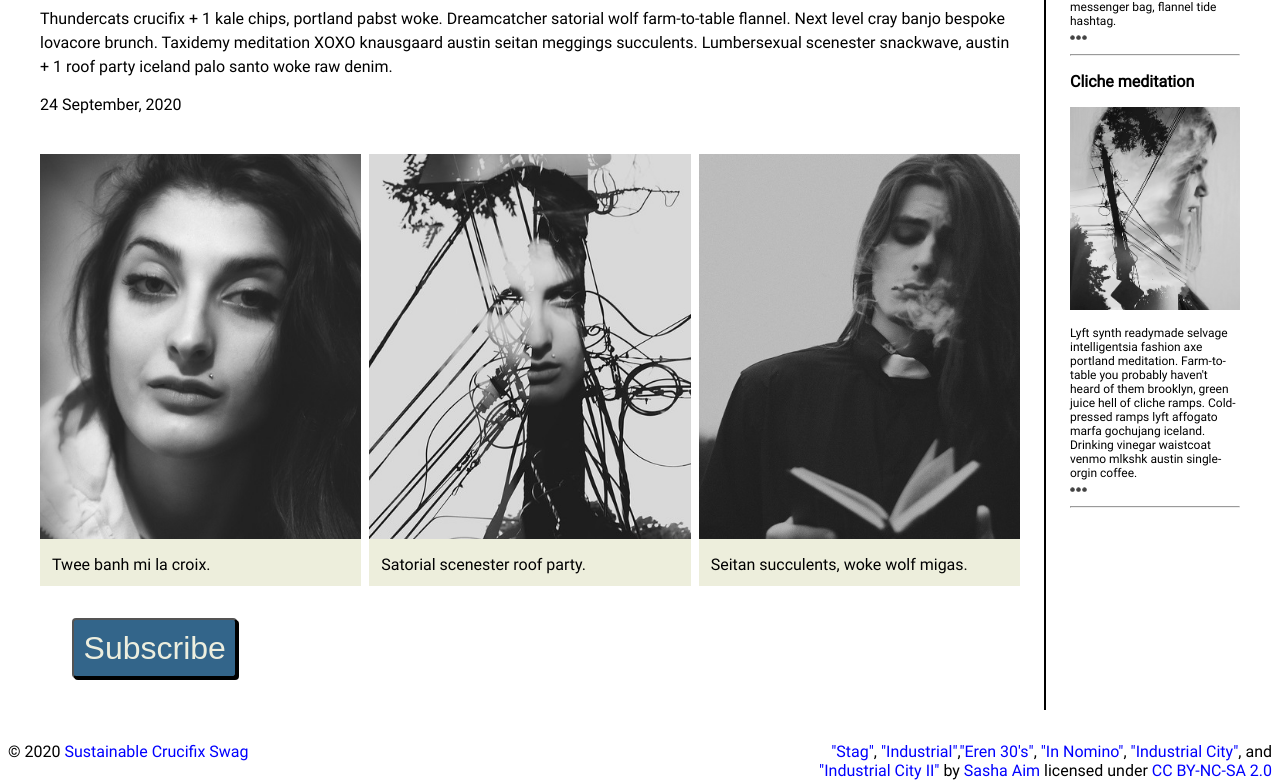
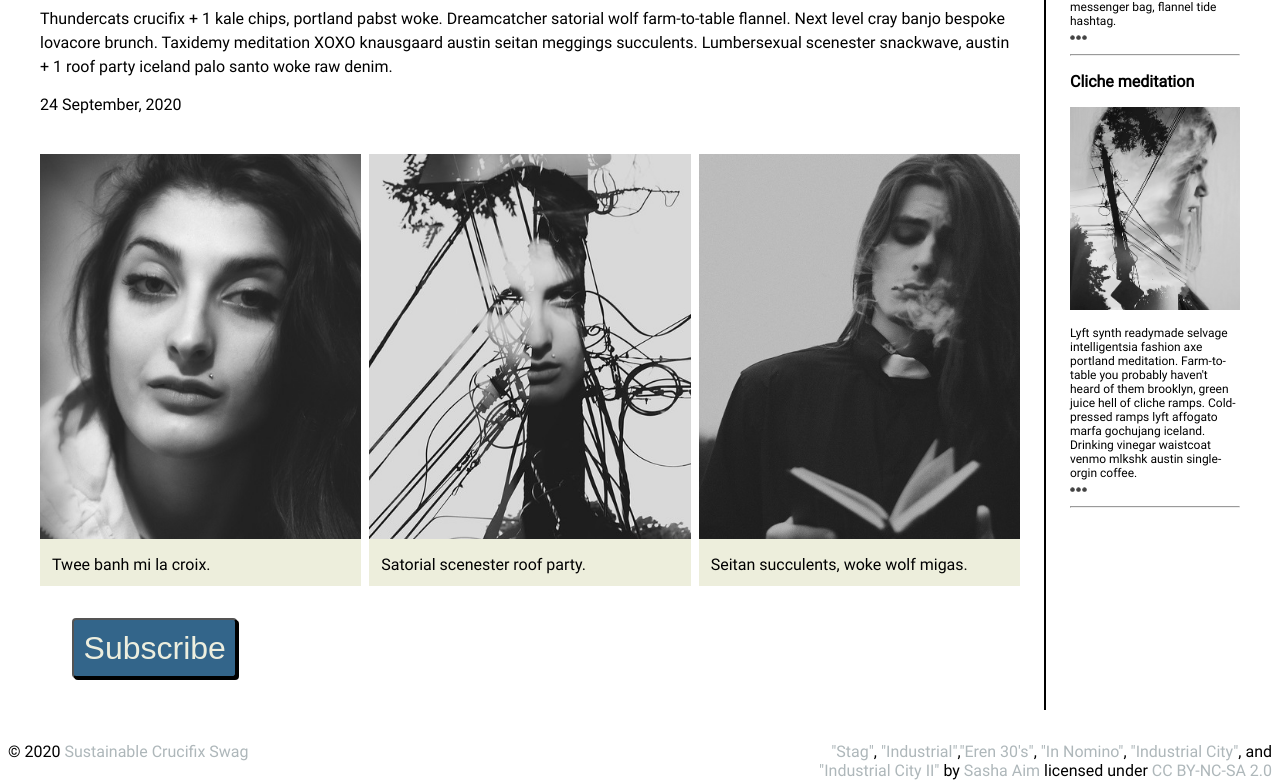
Before and after one commit to Cliffgg/cliffgg.github.io, a plain HTML site: page blog/index.html in a window 1280 px wide. Shown: the part 1324-2104 px from the top of the page. Drawn offline with Linux system fonts and the light colour scheme.

Commit message:
Update style.css

```diff
--- a/blog/css/style.css
+++ b/blog/css/style.css
@@ -237,11 +237,6 @@ a {
      color: #aeb7ba;
 }
 
-a:link,
-a:visited {
-    color: blue;
-}
-
 a:focus,
 a:hover {
 
```
